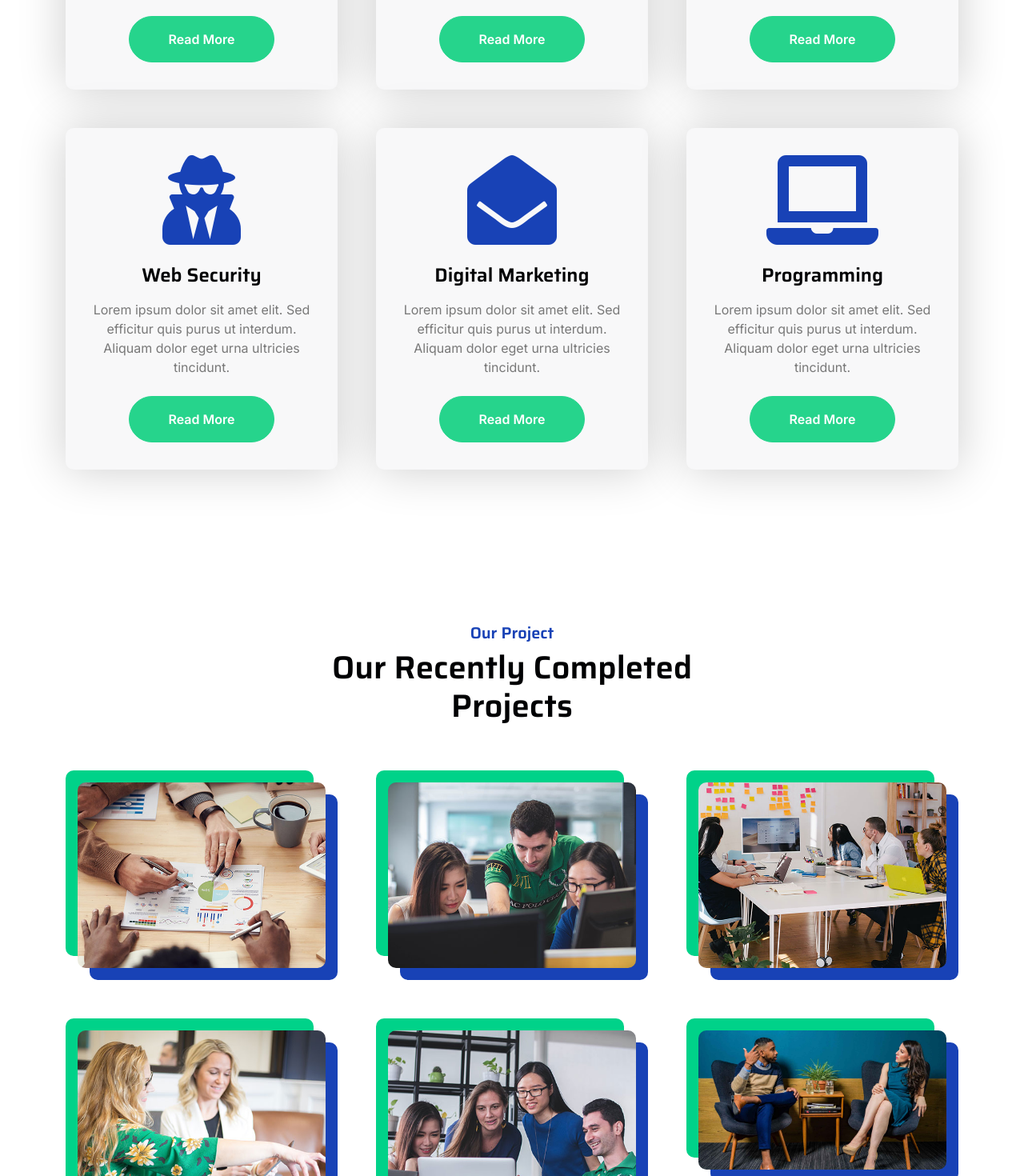
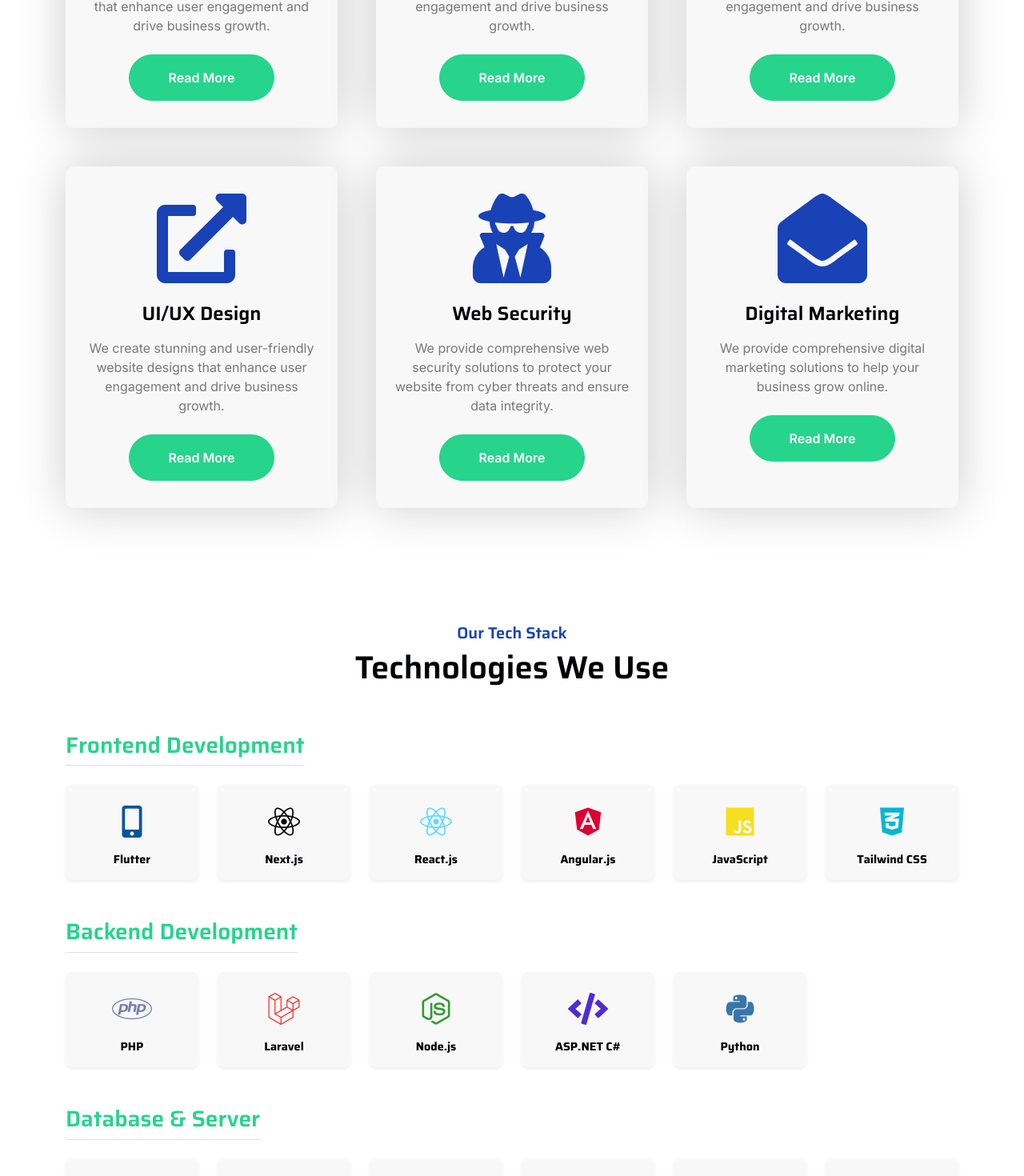
Before and after one commit to arafat-cse/MANDS-IT, a Next.js app: page / in a window 1280 px wide. Shown: the part 2307-3777 px from the top of the page at 80% size. Built offline with nearby package versions, Linux system fonts and the light colour scheme.

Commit message:
feat: Implement initial page structure with Projects and ProgrammingUses components, centralizing content in a new JSON data file.

```diff
--- /dev/null
+++ b/app/components/Programing-uses.js
@@ -0,0 +1,51 @@
+"use client";
+import data from '../../data/content.json';
+
+export default function ProgrammingUses() {
+  return (
+    <div className="container-fluid py-5" id="programmingUses">
+      <div className="container">
+        <div className="text-center mx-auto pb-5 wow fadeIn" data-wow-delay=".3s" style={{ maxWidth: '600px' }}>
+          <h5 className="text-primary">{data.programmingUses.subtitle}</h5>
+          <h1>{data.programmingUses.title}</h1>
+        </div>
+
+        {data.programmingUses.categories.map((category, catIndex) => (
+          <div key={catIndex} className="mb-5 wow fadeIn" data-wow-delay={`${0.1 + (catIndex * 0.2)}s`}>
+            <h3 className="mb-4 text-secondary border-bottom pb-2" style={{ display: 'inline-block' }}>
+              {category.name}
+            </h3>
+            <div className="row g-4 justify-content-center justify-content-lg-start">
+              {category.items.map((item, index) => (
+                <div key={index} className="col-6 col-sm-4 col-md-3 col-lg-2">
+                  <div className="tech-card text-center p-3 bg-light rounded shadow-sm h-100 d-flex flex-column align-items-center justify-content-center"
+                    style={{ transition: '0.3s', border: '1px solid transparent' }}>
+                    <div className="tech-icon mb-2" style={{ fontSize: '2.5rem', color: item.color }}>
+                      <i className={item.icon}></i>
+                    </div>
+                    <h6 className="mb-0 text-dark" style={{ fontSize: '0.9rem', fontWeight: 'bold' }}>{item.name}</h6>
+                  </div>
+                </div>
+              ))}
+            </div>
+          </div>
+        ))}
+      </div>
+
+      <style jsx>{`
+        .tech-card:hover {
+          transform: translateY(-5px);
+          border-color: var(--bs-primary) !important;
+          background: #fff !important;
+          box-shadow: 0 0.5rem 1rem rgba(0, 0, 0, 0.15) !important;
+        }
+        .tech-icon i {
+          transition: 0.3s;
+        }
+        .tech-card:hover .tech-icon i {
+          transform: scale(1.1);
+        }
+      `}</style>
+    </div>
+  );
+}
--- a/app/components/Projects.js
+++ b/app/components/Projects.js
@@ -1,6 +1,13 @@
+"use client";
+import { useState } from 'react';
 import data from '../../data/content.json';
 
 export default function Projects() {
+  const [showAll, setShowAll] = useState(false);
+  const initialCount = 6;
+  const projects = data.projects.items;
+  const visibleProjects = showAll ? projects : projects.slice(0, initialCount);
+
   return (
     <div className="container-fluid py-5 my-5" id="projects">
       <div className="container pt-5">
@@ -8,22 +15,54 @@ export default function Projects() {
           <h5 className="text-primary">{data.projects.subtitle}</h5>
           <h1>{data.projects.title}</h1>
         </div>
-        <div className="row g-5">
-          {data.projects.items.map((item, index) => (
-            <div key={index} className="col-lg-4 col-md-6 wow fadeIn" data-wow-delay={`${0.3 + (index * 0.2)}s`}>
-              <div className="project-item">
-                <div className="project-img-container">
-                  <img src={item.img} className="img-fluid" alt={item.title} />
-                  <div className="project-content-overlay">
-                    <h4>{item.title}</h4>
-                    <span className="text-white mb-3">{item.category}</span>
+        <div className="row g-4">
+          {visibleProjects.map((item, index) => (
+            <div key={index} className="col-lg-4 col-md-6 wow fadeIn" data-wow-delay={`${0.1 * (index % 3)}s`}>
+              <div className="project-item rounded overflow-hidden shadow-sm bg-white">
+                <div className="project-img-container position-relative overflow-hidden">
+                  <img src={item.img} className="img-fluid w-100" alt={item.title} style={{ transition: '0.5s' }} />
+                  <div className="project-overlay position-absolute top-0 start-0 w-100 h-100 d-flex flex-column align-items-center justify-content-center"
+                    style={{ background: 'rgba(38, 212, 140, 0.9)', opacity: 0, transition: '0.5s', zIndex: 1 }}>
+                    <a href="https://bndoc.vercel.app/" target="_blank" rel="noopener noreferrer"
+                      className="btn btn-light btn-lg-square rounded-circle mb-3 scale-in">
+                      <i className="fa fa-link text-primary"></i>
+                    </a>
+                    <h4 className="text-white mb-0">{item.title}</h4>
+                    <span className="text-white-50">{item.category}</span>
                   </div>
                 </div>
               </div>
             </div>
           ))}
         </div>
+
+        {projects.length > initialCount && (
+          <div className="text-center mt-5 wow fadeInUp" data-wow-delay="0.1s">
+            <button
+              className="btn btn-primary rounded-pill px-5 py-3"
+              onClick={() => setShowAll(!showAll)}
+            >
+              {showAll ? 'Show Less' : 'See More'}
+            </button>
+          </div>
+        )}
       </div>
+
+      <style jsx>{`
+        .project-item:hover .project-overlay {
+          opacity: 1 !important;
+        }
+        .project-item:hover img {
+          transform: scale(1.1);
+        }
+        .scale-in {
+          transform: scale(0);
+          transition: 0.3s;
+        }
+        .project-item:hover .scale-in {
+          transform: scale(1);
+        }
+      `}</style>
     </div>
   );
 }
--- a/app/page.js
+++ b/app/page.js
@@ -2,6 +2,7 @@ import data from '../data/content.json';
 import Team from './components/Team';
 import Projects from './components/Projects';
 import Clients from './components/Clients';
+import ProgrammingUses from './components/Programing-uses';
 
 export default function Home() {
   return (
@@ -22,7 +23,7 @@ export default function Home() {
                     <h6 className="text-secondary h4 animated fadeInUp">{item.subtitle}</h6>
                     <h1 className="text-white display-1 mb-4 animated fadeInRight">{item.title}</h1>
                     <p className="mb-4 text-white fs-5 animated fadeInDown">{item.desc}</p>
-                    <a href="" className="me-2"><button type="button" className="px-4 py-sm-3 px-sm-5 btn btn-primary rounded-pill carousel-content-btn1 animated fadeInLeft">Read More</button></a>
+                    <a href="#" className="me-2"><button type="button" className="px-4 py-sm-3 px-sm-5 btn btn-primary rounded-pill carousel-content-btn1 animated fadeInLeft">Read More</button></a>
                     <a href="#contact" className="ms-2"><button type="button" className="px-4 py-sm-3 px-sm-5 btn btn-primary rounded-pill carousel-content-btn2 animated fadeInRight">Contact Us</button></a>
                   </div>
                 </div>
@@ -75,7 +76,8 @@ export default function Home() {
               <h1 className="mb-4">{data.about.title}</h1>
               <p>{data.about.desc1}</p>
               <p className="mb-4">{data.about.desc2}</p>
-              <a href="" className="btn btn-secondary rounded-pill px-5 py-3 text-white">More Details</a>
+              <p className="mb-4">{data.about.desc3}</p>
+              <a href="#" className="btn btn-secondary rounded-pill px-5 py-3 text-white">More Details</a>
             </div>
           </div>
         </div>
@@ -108,6 +110,10 @@ export default function Home() {
         </div>
       </div>
       {/* Services End */}
+
+      {/* Programming Uses Start */}
+      <ProgrammingUses />
+      {/* Programming Uses End */}
 
       {/* Projects Start */}
       <Projects />
--- a/data/content.json
+++ b/data/content.json
@@ -89,42 +89,149 @@
     "img2": "img/about-2.jpg",
     "subtitle": "About Us",
     "title": "About Mands It Agency And It's Innovative IT Solutions",
-    "desc1": "Lorem ipsum dolor sit amet, consectetur adipiscing elit. Sed efficitur quis purus ut interdum. Pellentesque aliquam dolor eget urna ultricies tincidunt. Nam volutpat libero sit amet leo cursus, ac viverra eros tristique. Morbi quis quam mi. Cras vel gravida eros. Proin scelerisque quam nec elementum viverra. Suspendisse viverra hendrerit diam in tempus. Etiam gravida justo nec erat vestibulum, et malesuada augue laoreet.",
-    "desc2": "Pellentesque aliquam dolor eget urna ultricies tincidunt. Nam volutpat libero sit amet leo cursus, ac viverra eros tristique. Morbi quis quam mi. Cras vel gravida eros. Proin scelerisque quam nec elementum viverra. Suspendisse viverra hendrerit diam in tempus."
+    "desc1": "Mandsit is a reliable all-in-one service platform dedicated to delivering innovative and result-driven solutions. We offer a wide range of services including IT solutions, web design, web development, app design, app development, and more—carefully tailored to meet your specific business and personal needs.",
+    "desc2": "Our team of experienced professionals is committed to providing high-quality, efficient, and scalable services using modern technology and best practices. We focus on understanding our clients’ goals to deliver solutions that are not only functional but also impactful.",
+    "desc3": "At Mandsit, customer satisfaction, transparency, and excellence are our top priorities. We aim to build long-term partnerships by offering trusted services that help you grow with confidence."
   },
   "services": {
     "subtitle": "Our Services",
     "title": "Services Built Specifically For Your Business",
     "items": [
       {
+        "icon": "fa fa-mobile",
+        "title": "App Design",
+        "desc": "We create Android and iOS stunning and user-friendly mobile app designs that enhance user engagement and drive business growth."
+      },
+      {
         "icon": "fa fa-code",
         "title": "Web Design",
-        "desc": "Lorem ipsum dolor sit amet elit. Sed efficitur quis purus ut interdum. Aliquam dolor eget urna ultricies tincidunt."
+        "desc": "We create stunning and user-friendly website designs that enhance user engagement and drive business growth."
       },
       {
         "icon": "fa fa-file-code",
         "title": "Web Development",
-        "desc": "Lorem ipsum dolor sit amet elit. Sed efficitur quis purus ut interdum. Aliquam dolor eget urna ultricies tincidunt."
+        "desc": "We create stunning and user-friendly website designs that enhance user engagement and drive business growth."
       },
       {
         "icon": "fa fa-external-link-alt",
         "title": "UI/UX Design",
-        "desc": "Lorem ipsum dolor sit amet elit. Sed efficitur quis purus ut interdum. Aliquam dolor eget urna ultricies tincidunt."
+        "desc": "We create stunning and user-friendly website designs that enhance user engagement and drive business growth."
       },
       {
         "icon": "fas fa-user-secret",
         "title": "Web Security",
-        "desc": "Lorem ipsum dolor sit amet elit. Sed efficitur quis purus ut interdum. Aliquam dolor eget urna ultricies tincidunt."
+        "desc": "We provide comprehensive web security solutions to protect your website from cyber threats and ensure data integrity."
       },
       {
         "icon": "fa fa-envelope-open",
         "title": "Digital Marketing",
-        "desc": "Lorem ipsum dolor sit amet elit. Sed efficitur quis purus ut interdum. Aliquam dolor eget urna ultricies tincidunt."
+        "desc": "We provide comprehensive digital marketing solutions to help your business grow online."
+      }
+    ]
+  },
+  "programmingUses": {
+    "subtitle": "Our Tech Stack",
+    "title": "Technologies We Use",
+    "categories": [
+      {
+        "name": "Frontend Development",
+        "items": [
+          {
+            "name": "Flutter",
+            "icon": "fas fa-mobile-alt",
+            "color": "#02569B"
+          },
+          {
+            "name": "Next.js",
+            "icon": "fab fa-react",
+            "color": "#000000"
+          },
+          {
+            "name": "React.js",
+            "icon": "fab fa-react",
+            "color": "#61DAFB"
+          },
+          {
+            "name": "Angular.js",
+            "icon": "fab fa-angular",
+            "color": "#DD0031"
+          },
+          {
+            "name": "JavaScript",
+            "icon": "fab fa-js",
+            "color": "#F7DF1E"
+          },
+          {
+            "name": "Tailwind CSS",
+            "icon": "fab fa-css3-alt",
+            "color": "#06B6D4"
+          }
+        ]
       },
       {
-        "icon": "fas fa-laptop",
-        "title": "Programming",
-        "desc": "Lorem ipsum dolor sit amet elit. Sed efficitur quis purus ut interdum. Aliquam dolor eget urna ultricies tincidunt."
+        "name": "Backend Development",
+        "items": [
+          {
+            "name": "PHP",
+            "icon": "fab fa-php",
+            "color": "#777BB4"
+          },
+          {
+            "name": "Laravel",
+            "icon": "fab fa-laravel",
+            "color": "#FF2D20"
+          },
+          {
+            "name": "Node.js",
+            "icon": "fab fa-node-js",
+            "color": "#339933"
+          },
+          {
+            "name": "ASP.NET C#",
+            "icon": "fas fa-code",
+            "color": "#512BD4"
+          },
+          {
+            "name": "Python",
+            "icon": "fab fa-python",
+            "color": "#3776AB"
+          }
+        ]
+      },
+      {
+        "name": "Database & Server",
+        "items": [
+          {
+            "name": "MySQL",
+            "icon": "fas fa-database",
+            "color": "#4479A1"
+          },
+          {
+            "name": "MS SQL",
+            "icon": "fas fa-database",
+            "color": "#CC2927"
+          },
+          {
+            "name": "PostgreSQL",
+            "icon": "fas fa-database",
+            "color": "#336791"
+          },
+          {
+            "name": "MongoDB",
+            "icon": "fas fa-database",
+            "color": "#47A248"
+          },
+          {
+            "name": "Firebase",
+            "icon": "fas fa-database",
+            "color": "#FF6B00"
+          },
+          {
+            "name": "Nginx",
+            "icon": "fas fa-server",
+            "color": "#269539"
+          }
+        ]
       }
     ]
   },
@@ -158,9 +265,14 @@
         "category": "Digital Marketing"
       },
       {
-        "img": "img/carousel-1.jpg",
+        "img": "img/about-2.jpg",
         "title": "SEO Optimization",
         "category": "Keyword Research"
+      },
+      {
+        "img": "img/about-1.jpg",
+        "title": "Mobile App Development",
+        "category": "Mobile App"
       }
     ]
   },
@@ -237,7 +349,7 @@
       {
         "name": "Full Name",
         "designation": "Designation",
-        "img": "/img/team.png",
+        "img": "img/blog-1.jpg",
         "social": {
           "facebook": "#",
           "twitter": "#",
@@ -248,7 +360,7 @@
       {
         "name": "Full Name",
         "designation": "Designation",
-        "img": "/img/team.png",
+        "img": "img/blog-2.jpg",
         "social": {
           "facebook": "#",
           "twitter": "#",
@@ -259,7 +371,7 @@
       {
         "name": "Full Name",
         "designation": "Designation",
-        "img": "/img/team.png",
+        "img": "img/blog-1.jpg",
         "social": {
           "facebook": "#",
           "twitter": "#",
@@ -270,7 +382,7 @@
       {
         "name": "Full Name",
         "designation": "Designation",
-        "img": "/img/team.png",
+        "img": "img/blog-1.jpg",
         "social": {
           "facebook": "#",
           "twitter": "#",
@@ -281,7 +393,7 @@
       {
         "name": "Full Name",
         "designation": "Designation",
-        "img": "/img/team.png",
+        "img": "img/blog-1.jpg",
         "social": {
           "facebook": "#",
           "twitter": "#",
```
